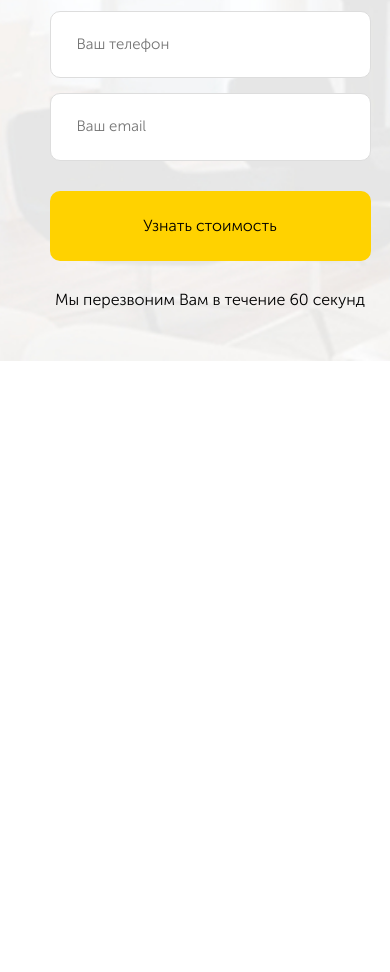
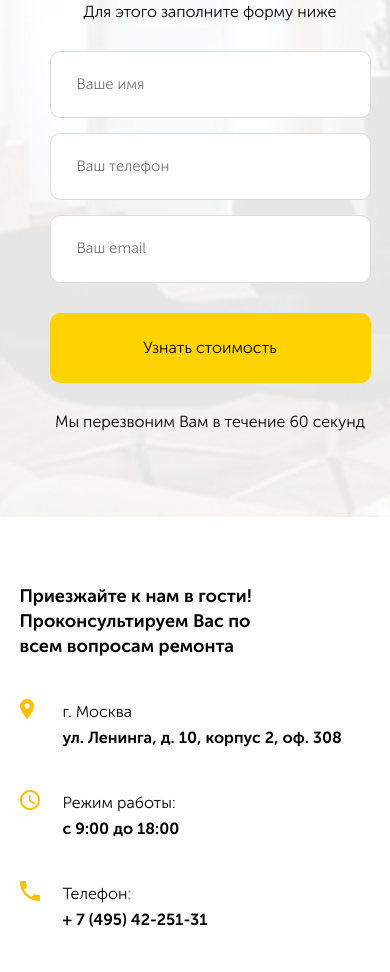
Before and after one commit to gitkiselev/repair, a plain HTML site: page src/index.html in a window 390 px wide. Shown: the part 5220-6192 px from the top of the page. Before the commit the page ends 5581 px from the top, so only its background shows below. Drawn offline with nearby package versions, Linux system fonts and the light colour scheme; files that its build step writes are made by us from their sources.

Commit message:
some fix

```diff
--- a/src/index.html
+++ b/src/index.html
@@ -127,14 +127,7 @@
               </div>
             </div>
 
-            <!--<div class="owl-carousel">
-                <div><img src="img/portfolio/slider-1.jpg" alt=""></div>
-                <div><img src="img/portfolio/slider-2.jpg" alt=""></div>
-                <div><img src="img/portfolio/slider-3.jpg" alt=""></div>
-                <div><img src="img/portfolio/slider-1.jpg" alt=""></div>
-                <div><img src="img/portfolio/slider-2.jpg" alt=""></div>
-                <div><img src="img/portfolio/slider-3.jpg" alt=""></div>
-            </div> -->
+
 
            </div>
       </section>
@@ -292,6 +285,49 @@
       </section>
       <!-- /.section brif -->
     </main>
+    <footer class="footer">
+      <div class="map" id="map">
+        <script type="text/javascript" charset="utf-8" async src="https://api-maps.yandex.ru/services/constructor/1.0/js/?um=constructor%3Ad877624aab15bf2ba617e4d3c61c687e465ccffe9f874026662608da9717eeb6&amp;width=100%25&amp;height=640&amp;lang=ru_RU&amp;scroll=false"></script>
+      </div>
+      <div class="container">
+        <div class="contacts-block">
+          <div class="contacts">
+            <h3 class="contacts__title">Приезжайте к нам в гости!
+              Проконсультируем Вас
+              по всем вопросам ремонта
+              </h3>
+              <ul class="contacts-list">
+                <li class="contacts-list__item">
+                  <span class="contacts-list__icon">
+                    <img src="img/footer/map-placeholder.png" alt="">
+                  </span>
+                  <span class="contacts-list__text">
+                      г. Москва<br>
+                      <span class="contacts__bold">ул. Ленинга, д. 10,
+                      корпус 2, оф. 308</span>
+                  </span>
+                </li>
+                <li class="contacts-list__item">
+                  <span class="contacts-list__icon">
+                    <img src="img/footer/clock-with-white-face.png" alt="">
+                  </span>
+                  <span class="contacts-list__text">Режим работы:<br>
+                    <span class="contacts__bold">с 9:00 до 18:00</span>
+
+                      </span>
+                </li>
+                <li class="contacts-list__item">
+                  <span class="contacts-list__icon">
+                    <img src="img/footer/phone-call-button.png" alt="">
+                  </span>
+                  <span class="contacts-list__text">Телефон: <br>
+                      <a class="contacts__bold contacts__bold_link" href="tel:+7(495)42-251-31">+ 7 (495) 42-251-31</a></span>
+                </li>
+              </ul>
+            </div>
+        </div>
+      </div>
+    </footer>
     <!-- /.container -->
     <div class="modal" id="modal">
       <div class="modal-dialog">
--- a/src/sass/_colors.sass
+++ b/src/sass/_colors.sass
@@ -3,3 +3,4 @@ $text-color: #333333
 $secondary: #f5f5f5
 $border-input: #dddddd
 $border-card: #e8e8e8
+$color-black: #000000
--- a/src/sass/blocks/_brif.sass
+++ b/src/sass/blocks/_brif.sass
@@ -94,7 +94,15 @@
         background-position: top center, center bottom
         background-size: 100% 50%, cover
         background-repeat: repeat-x, no-repeat
+        &__interview
+            background: url('../img/brif/brif-color-bg.png')
+            background-repeat: repeat-y
         &-block
             flex-direction: column
         &__form
-            margin-top: 80px
+            padding-top: 61px
+            margin-top: 100px
+            padding-bottom: 34px
+    .form
+        &__title
+            margin-top: 61px
--- /dev/null
+++ b/src/sass/blocks/_footer.sass
@@ -0,0 +1,61 @@
+.footer
+    position: relative
+.map
+    position: absolute
+    left: 0
+    top: 0
+    width: 50%
+.contacts
+    flex-basis: 50%
+    padding-top: 100px
+    padding-left: 200px
+    &__title
+        +bold
+        font-size: 22px
+        max-width: 340px
+        line-height: 1.4
+        margin-top: 0
+        margin-bottom: 100px
+        color: $color-black
+    &__bold
+        color: $color-black
+        +bold
+        &_link
+            text-decoration: none
+    &-block
+        display: flex
+        justify-content: flex-end
+    &-list
+        padding: 0
+        list-style: none
+        &__icon
+            width: 20px
+            height: 20px
+            line-height: 20px
+            margin-right: 23px
+        &__item
+            display: flex
+            align-items: flex-start
+            margin-bottom: 39px
+            line-height: 26px
+            color: $color-black
+@media (max-width: 1200px)
+    .footer
+        position: static
+        display: flex
+        flex-direction: column-reverse
+    .map
+        position: static
+        width: 100%
+    .contacts
+        flex-basis: 100%
+        padding-left: 0
+@media (max-width: 768px)
+    .contacts
+        padding-top: 67px
+        &__title
+            font-size: 18px
+            max-width: 240px
+            margin-bottom: 39px
+        &__bold
+            +bold
--- a/src/sass/style.sass
+++ b/src/sass/style.sass
@@ -10,3 +10,4 @@
 @import 'blocks/price'
 @import 'blocks/animations'
 @import 'blocks/brif'
+@import 'blocks/footer'
```
Also changed, not shown: src/css/style.css, src/img/footer/clock-with-white-face.png (added), src/img/footer/map-placeholder.png (added), src/img/footer/phone-call-button.png (added), 1 other file.
